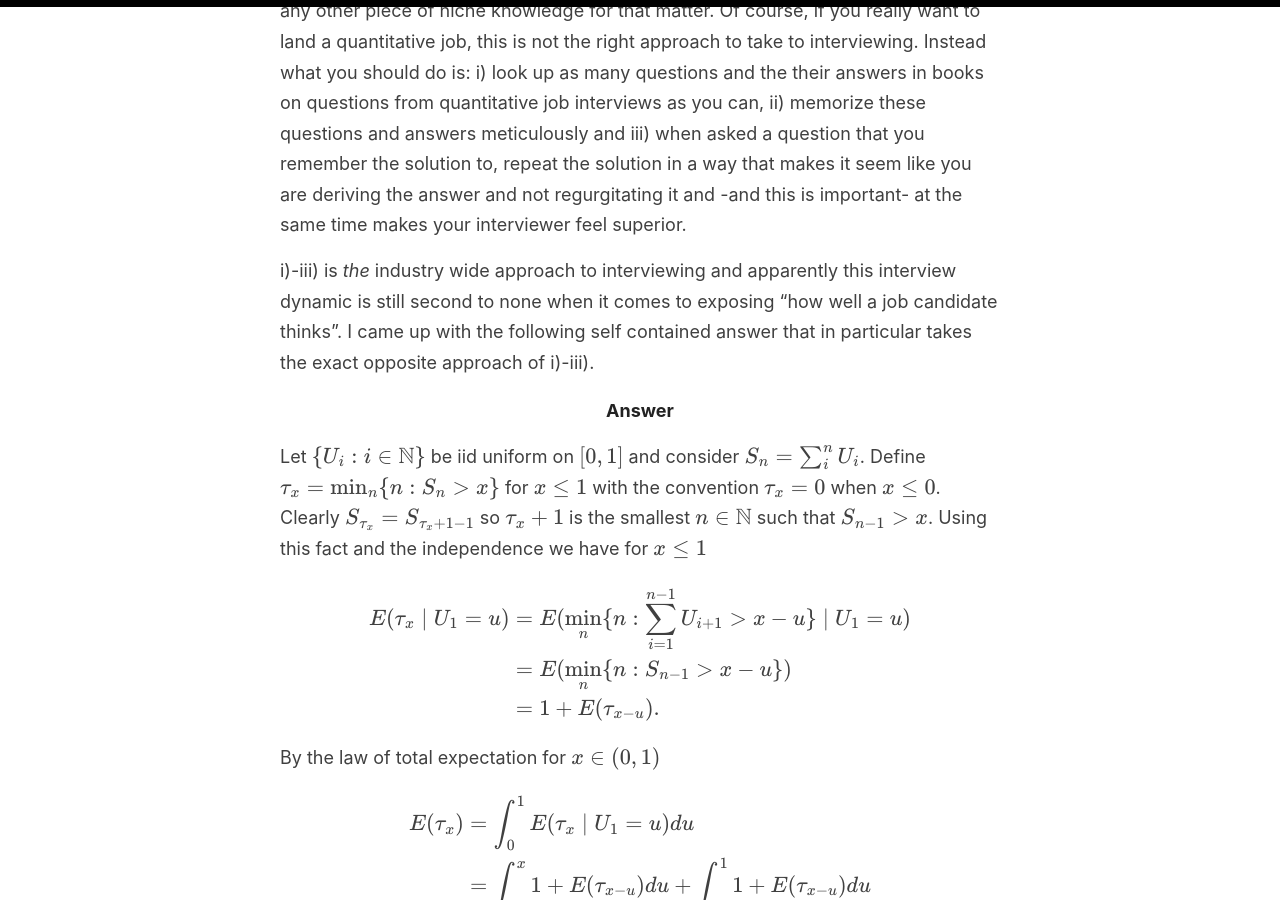
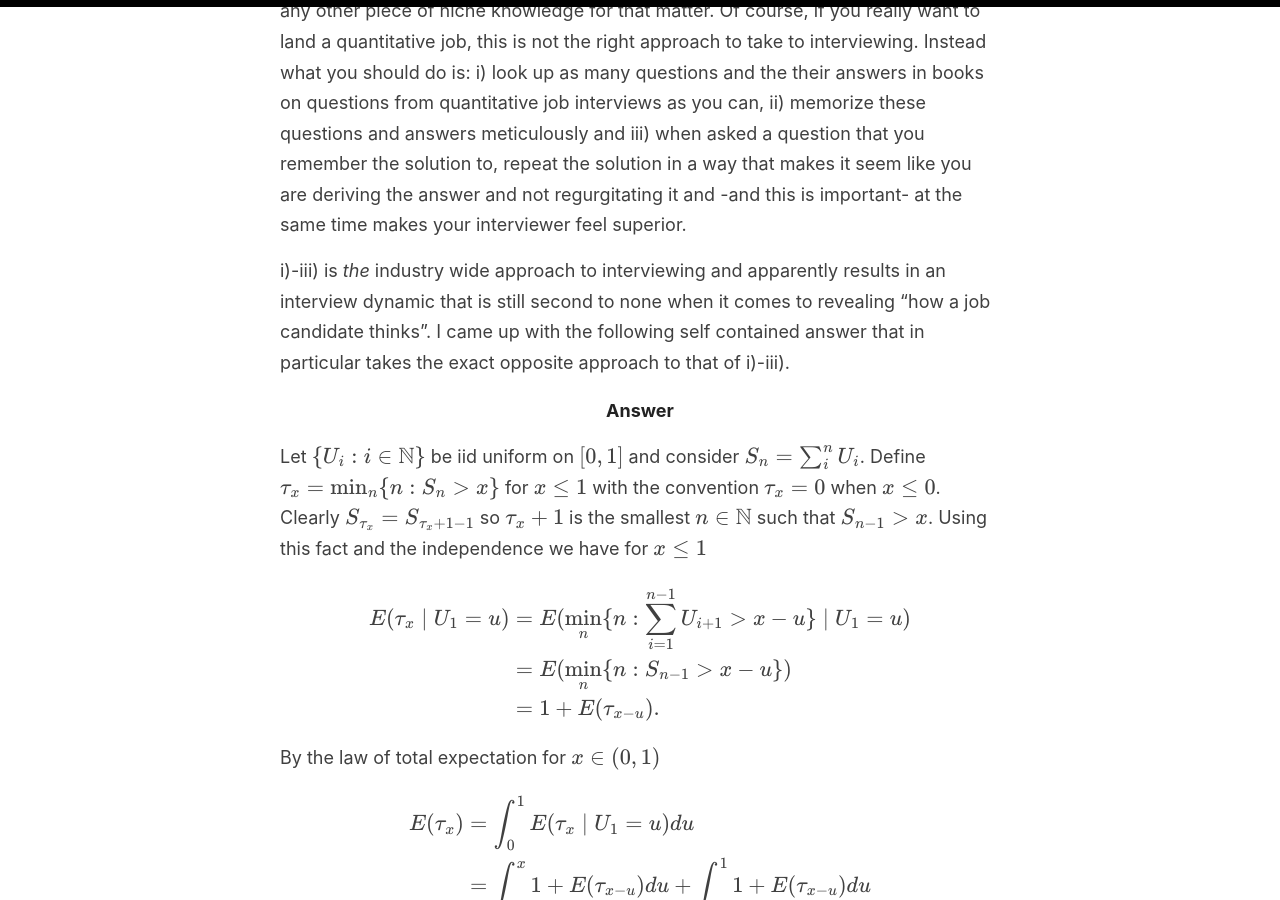
Before and after one commit to adam-lund/adam-lund.github.io, a Jekyll site: the page built from _posts/2019-09-28-Uniform sum problem-.md, in a window 1280 px wide and 900 px high, scrolled down 677 px. Built offline with Jekyll 4.4.1, drawn with Linux system fonts in a browser that asks for light colours; formulas are drawn with MathJax 3.

Commit message:
trying my hand

```diff
--- a/_posts/2019-09-28-Uniform sum problem-.md
+++ b/_posts/2019-09-28-Uniform sum problem-.md
@@ -13,7 +13,7 @@ This question -or a variation of it- is apparently by now a well known question
 A few weeks ago the question resurfaced for some reason and I started to think  about how you might go about solving it without knowing this convolution result or any other piece of niche knowledge for that matter.
 Of course, if you really want to land a quantitative job, this is not the right approach to take to interviewing. Instead what you should do is: i) look up as many questions and the their answers in books on questions from quantitative job interviews as you can, ii) memorize  these questions and answers meticulously  and iii) when asked a question that you remember the solution to, repeat the solution in a way that makes it seem like you are deriving the answer and not regurgitating it and -and this is important- at the same time makes your interviewer feel superior.
 
-i)-iii) is *the* industry wide approach to interviewing and apparently this interview dynamic is still second to none when it comes to exposing "how well a job candidate thinks". I came up with the following self contained answer that in particular takes the exact opposite approach of i)-iii).
+i)-iii) is *the* industry wide approach to interviewing and apparently results in an interview dynamic that is still second to none when it comes to revealing "how a job candidate thinks". I came up with the following self contained answer that in particular takes the exact opposite approach to that of i)-iii).
 
 #### Answer
 
```
